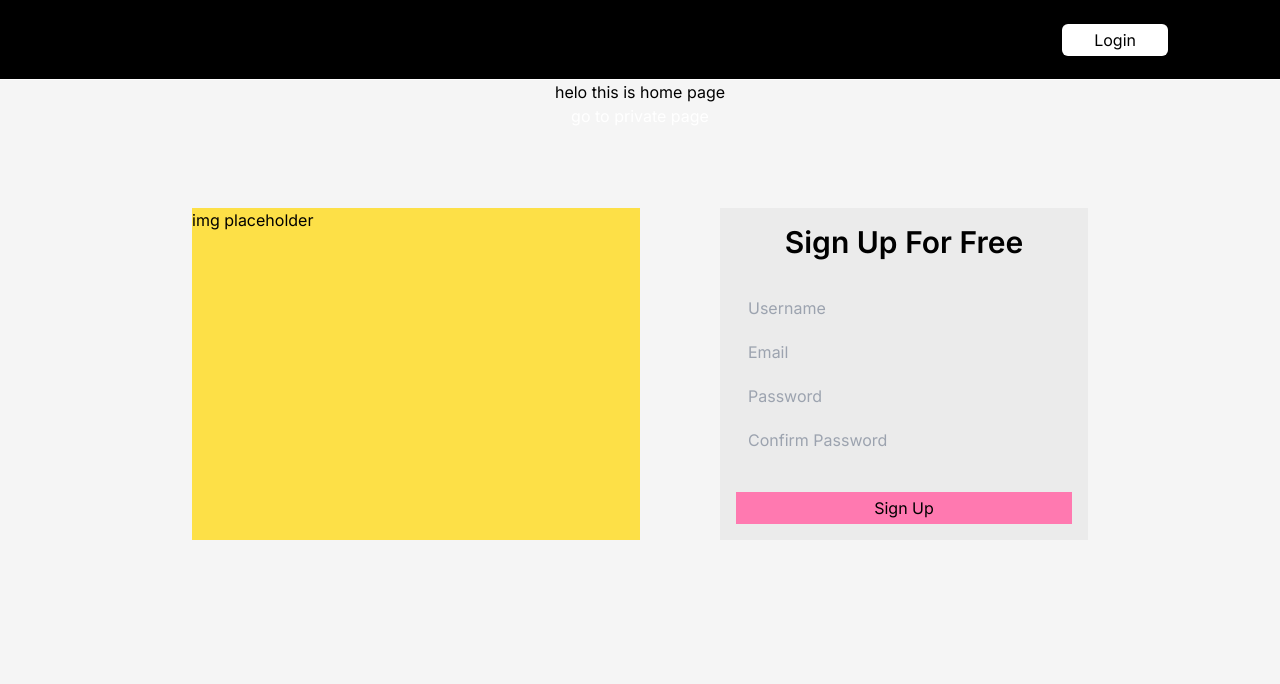
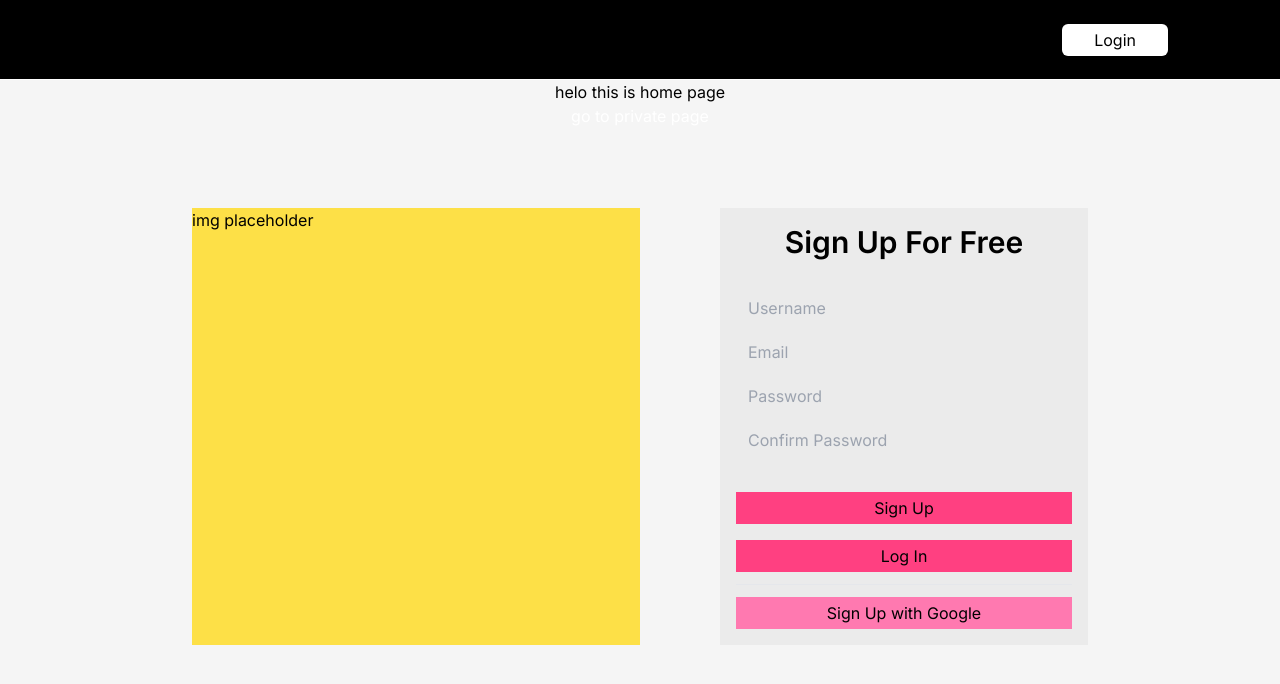
Before and after one commit to ivano-pinjuh/Habitria, a Next.js app: page / in a window 1280 px wide. Shown: the top 684 px of the page. Built offline with nearby package versions, Linux system fonts and the light colour scheme; no server answers.

Commit message:
added google auth

```diff
--- /dev/null
+++ b/app/auth/callback/route.ts
@@ -0,0 +1,38 @@
+import { cookies } from 'next/headers'
+import { NextResponse } from 'next/server'
+import { type CookieOptions, createServerClient } from '@supabase/ssr'
+
+export async function GET(request: Request) {
+  const { searchParams, origin } = new URL(request.url)
+  const code = searchParams.get('code')
+  // if "next" is in param, use it as the redirect URL
+  const next = searchParams.get('next') ?? '/'
+
+  if (code) {
+    const cookieStore = cookies()
+    const supabase = createServerClient(
+      process.env.NEXT_PUBLIC_SUPABASE_URL!,
+      process.env.NEXT_PUBLIC_SUPABASE_ANON_KEY!,
+      {
+        cookies: {
+          get(name: string) {
+            return cookieStore.get(name)?.value
+          },
+          set(name: string, value: string, options: CookieOptions) {
+            cookieStore.set({ name, value, ...options })
+          },
+          remove(name: string, options: CookieOptions) {
+            cookieStore.delete({ name, ...options })
+          },
+        },
+      }
+    )
+    const { error } = await supabase.auth.exchangeCodeForSession(code)
+    if (!error) {
+      return NextResponse.redirect(`${origin}${next}`)
+    }
+  }
+
+  // return the user to an error page with instructions
+  return NextResponse.redirect(`${origin}/auth/auth-code-error`)
+}
--- a/app/auth/confirm/route.ts
+++ b/app/auth/confirm/route.ts
@@ -2,7 +2,7 @@ import { type EmailOtpType } from '@supabase/supabase-js'
 import { cookies } from 'next/headers'
 import { type NextRequest, NextResponse } from 'next/server'
 
-import { createClient } from '@/utils/supabase/server'
+import { createServClient } from '@/lib/supabase/server'
 
 export async function GET(request: NextRequest) {
   const cookieStore = cookies()
@@ -18,7 +18,7 @@ export async function GET(request: NextRequest) {
   redirectTo.searchParams.delete('type')
 
   if (token_hash && type) {
-    const supabase = createClient(cookieStore)
+    const supabase = createServClient()
 
     const { error } = await supabase.auth.verifyOtp({
       type,
--- a/app/components/LoginForm.tsx
+++ b/app/components/LoginForm.tsx
@@ -1,7 +1,22 @@
-import { signup } from "./actions";
+'use client'
+
+import { createBrowserClient } from "@supabase/ssr";
+import { login, signup } from "./actions";
 
 export default function LoginForm() {
+  const supabase = createBrowserClient(
+    process.env.NEXT_PUBLIC_SUPABASE_URL!,
+    process.env.NEXT_PUBLIC_SUPABASE_ANON_KEY!
+  )
 
+  const signInGoogle = () => {
+    supabase.auth.signInWithOAuth({
+      provider: "google",
+      options: {
+        redirectTo: `{location.origin}/auth/callback`,
+      }
+    })
+  }
 
 
   return (
@@ -37,8 +52,18 @@ export default function LoginForm() {
           id="password2"
           placeholder="Confirm Password" />
 
-          <button className="h-8 mt-6 bg-prim-200" formAction={signup}>
+          <button className="h-8 mt-6 bg-prim-100" formAction={signup}>
             Sign Up
+          </button>
+
+          <button className="h-8 mt-1 bg-prim-100" formAction={login}>
+            Log In
+          </button>
+
+          <hr />
+
+          <button onClick={signInGoogle} className="h-8 bg-prim-200">
+            Sign Up with Google
           </button>
       </form>
 
--- a/app/components/actions.ts
+++ b/app/components/actions.ts
@@ -4,11 +4,11 @@ import { revalidatePath } from 'next/cache'
 import { cookies } from 'next/headers'
 import { redirect } from 'next/navigation'
 
-import { createClient } from '@/utils/supabase/server'
+import { createServClient } from '@/lib/supabase/server'
 
 export async function login(formData: FormData) {
   const cookieStore = cookies()
-  const supabase = createClient(cookieStore)
+  const supabase = createServClient()
 
   // type-casting here for convenience
   // in practice, you should validate your inputs
@@ -29,7 +29,7 @@ export async function login(formData: FormData) {
 
 export async function signup(formData: FormData) {
   const cookieStore = cookies()
-  const supabase = createClient(cookieStore)
+  const supabase = createServClient()
 
   // type-casting here for convenience
   // in practice, you should validate your inputs
--- a/app/login/actions.ts
+++ /dev/null
@@ -1,49 +0,0 @@
-'use server'
-
-import { revalidatePath } from 'next/cache'
-import { cookies } from 'next/headers'
-import { redirect } from 'next/navigation'
-
-import { createClient } from '@/utils/supabase/server'
-
-export async function login(formData: FormData) {
-  const cookieStore = cookies()
-  const supabase = createClient(cookieStore)
-
-  // type-casting here for convenience
-  // in practice, you should validate your inputs
-  const data = {
-    email: formData.get('email') as string,
-    password: formData.get('password') as string,
-  }
-
-  const { error } = await supabase.auth.signInWithPassword(data)
-
-  if (error) {
-    redirect('/error')
-  }
-
-  revalidatePath('/', 'layout')
-  redirect('/')
-}
-
-export async function signup(formData: FormData) {
-  const cookieStore = cookies()
-  const supabase = createClient(cookieStore)
-
-  // type-casting here for convenience
-  // in practice, you should validate your inputs
-  const data = {
-    email: formData.get('email') as string,
-    password: formData.get('password') as string,
-  }
-
-  const { error } = await supabase.auth.signUp(data)
-
-  if (error) {
-    redirect('/error')
-  }
-
-  revalidatePath('/', 'layout')
-  redirect('/')
-}
--- a/app/login/error.tsx
+++ /dev/null
@@ -1,5 +0,0 @@
-'use client'
-
-export default function ErrorPage() {
-    return <p>Sorry, something went wrong</p>
-}
--- a/app/login/page.tsx
+++ /dev/null
@@ -1,14 +0,0 @@
-import { login, signup } from './actions'
-
-export default function LoginPage() {
-  return (
-    <form>
-      <label htmlFor="email">Email:</label>
-      <input className='text-black' id="email" name="email" type="email" required />
-      <label htmlFor="password">Password:</label>
-      <input className='text-black' id="password" name="password" type="password" required />
-      <button formAction={login}>Log in</button>
-      <button formAction={signup}>Sign up</button>
-    </form>
-  )
-}
--- a/app/page.tsx
+++ b/app/page.tsx
@@ -1,11 +1,14 @@
 import Image from "next/image";
 import Link from "next/link";
-import LoginForm from "./components/LoginForm";
+import LoginForm from "./components/LoginForm"
+import { redirect } from "next/navigation";
 
 
 
 
 export default function Home() {
+
+
   return (
     <main className="flex dark:bg-bg-d-100 bg-bg-l-100 min-h-screen flex-col items-center">
       helo this is home page
@@ -18,7 +21,6 @@ export default function Home() {
         <div className="bg-yellow-300 w-[50%]">img placeholder</div>
         <LoginForm />
       </div>
-
     </main>
   );
 }
--- a/app/private/page.tsx
+++ b/app/private/page.tsx
@@ -1,16 +1,26 @@
-import { cookies } from 'next/headers'
 import { redirect } from 'next/navigation'
 
-import { createClient } from '@/utils/supabase/server'
+import { createServClient } from '@/lib/supabase/server'
 
 export default async function PrivatePage() {
-  const cookieStore = cookies()
-  const supabase = createClient(cookieStore)
+  const supabase = createServClient()
+  const { data, error } = await supabase.auth.getUser()
 
-  const { data, error } = await supabase.auth.getUser()
+  const signOut = async () => {
+    "use server"
+
+    const supabase = createServClient()
+    await supabase.auth.signOut()
+    return redirect("/")
+  }
+
+
   if (error || !data?.user) {
     redirect('/')
   }
 
-  return <p>Hello {data.user.email}</p>
+  return (
+    <div>
+      {!(error || !data?.user) && <form action={signOut}><button className="bg-prim-100 w-40 mt-6">sign out</button></form>}
+    <p>Hello {data.user.email}</p></div>)
 }
--- a/utils/supabase/server.ts
+++ b/lib/supabase/server.ts
@@ -1,7 +1,9 @@
 import { createServerClient, type CookieOptions } from '@supabase/ssr'
-import { type cookies } from 'next/headers'
+import { cookies } from 'next/headers'
 
-export function createClient(cookieStore: ReturnType<typeof cookies>) {
+export function createServClient() {
+  const cookieStore = cookies()
+
   return createServerClient(
     process.env.NEXT_PUBLIC_SUPABASE_URL!,
     process.env.NEXT_PUBLIC_SUPABASE_ANON_KEY!,
```
Also changed, not shown: lib/supabase/client.ts (renamed from utils/supabase/client.ts), 1 other file (tests, documents, lock files or other folders).
